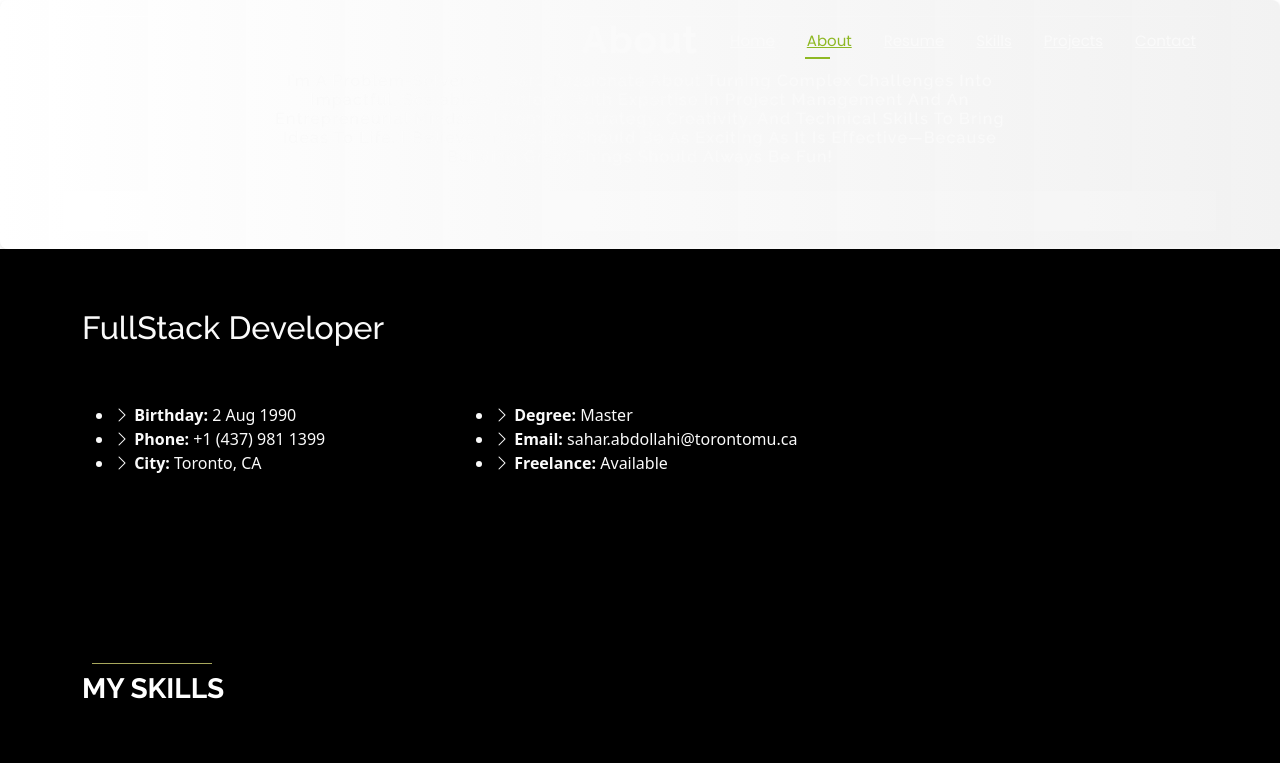
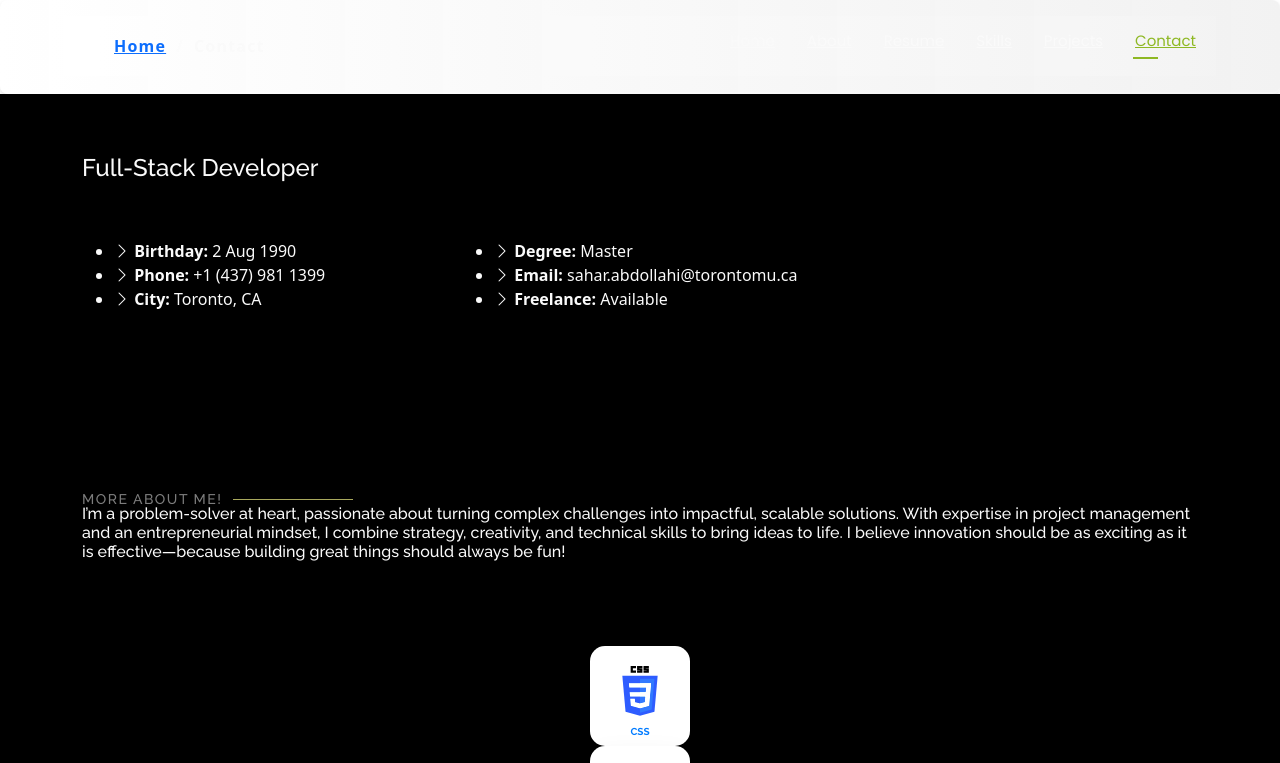
Before and after one commit to iamsahara/iamsahara.github.io, a React app: page about.html in a window 1280 px wide. Shown: the top 763 px of the page. Built offline with nearby package versions, Linux system fonts and the light colour scheme.

Commit message:
fix header :art:

```diff
--- a/about.html
+++ b/about.html
@@ -52,28 +52,25 @@
       <nav id="navmenu" class="navmenu">
         <ul>
           <li><a href="index.html">Home</a></li>
-          <li><a href="about.html" class="active">About</a></li>
+          <li><a href="about.html">About</a></li>
           <li><a href="resume.html">Resume</a></li>
           <li><a href="Skills.html">Skills</a></li>
           <li><a href="Projects.html">Projects</a></li>
-          <li><a href="contact.html">Contact</a></li>
+          <li><a href="contact.html" class="active">Contact</a></li>
         </ul>
         <i class="mobile-nav-toggle d-xl-none bi bi-list"></i>
       </nav>
-
     </div>
   </header>
 
   <main class="main">
-
     <!-- Page Title -->
     <div class="page-title" data-aos="fade">
       <div class="heading">
         <div class="container">
           <div class="row d-flex justify-content-center text-center">
             <div class="col-lg-8">
-              <h1>About</h1>
-              <h6 class="mb-4"> I’m a problem-solver at heart, passionate about turning complex challenges into impactful, scalable solutions. With expertise in project management and an entrepreneurial mindset, I combine strategy, creativity, and technical skills to bring ideas to life. I believe innovation should be as exciting as it is effective—because building great things should always be fun!</h6>
+              <p class="mb-0"> </p>
             </div>
           </div>
         </div>
@@ -81,8 +78,8 @@
       <nav class="breadcrumbs">
         <div class="container">
           <ol>
-            <!-- <li><a href="index.html">Home</a></li>
-            <li class="current">About</li> -->
+            <li><a href="index.html">Home</a></li>
+            <li class="current">Contact</li>
           </ol>
         </div>
       </nav>
@@ -96,7 +93,7 @@
         <div class="row gy-4 justify-content-center">
 
           <div class="col-lg-8 content">
-            <h2> FullStack Developer</h2>
+            <h4> Full-Stack Developer</h4>
             <p class="fst-italic py-3">
             </p>
             <div class="row">
@@ -131,15 +128,13 @@
 
     <section id="interests" class="interests section">
       <div class="container section-title" data-aos="fade-up">
-        <h2></h2>
-        <div><span>My</span> <span class="description-title">Skills</span></div>
-      </div><!-- End Section Title -->
+        <h2>More About Me!</h2>
+        <h6 class="mb-4"> I’m a problem-solver at heart, passionate about turning complex challenges into impactful,
+          scalable solutions. With expertise in project management and an entrepreneurial mindset, I combine strategy,
+          creativity, and technical skills to bring ideas to life. I believe innovation should be as exciting as it is
+          effective—because building great things should always be fun!</h6>
 
-      <!-- <div class="skills__list-wrapper">
-        <div class="skills__list-container" id="skills_frontend" style="opacity: 1; transform: translate(0px, 0px);">
-          <img src="./assets/img/logo/html-5.svg" alt="HTML" class="icons">
-          <div class="skills__list-items">
-            <h4 class="skills__item-title">HTML</h4>
+      </div>
 
       </div>
       </div>
```
Also changed, not shown: contact.html (+0 -4 lines), projects-details.html (+1 -2 lines), projects.html (+11 -2 lines), resume.html (+0 -4 lines), skills.html (+0 -1 lines), assets/vendor/bootstrap/css/bootstrap-grid.css. Lines whose indentation alone changed are shown as unchanged.
